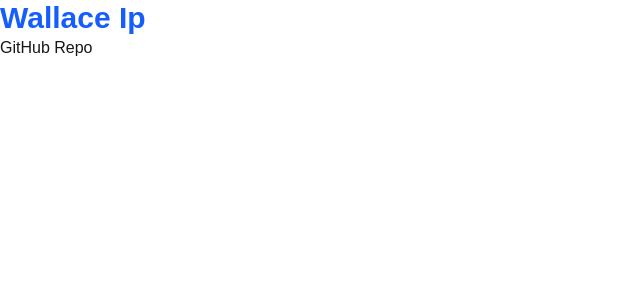
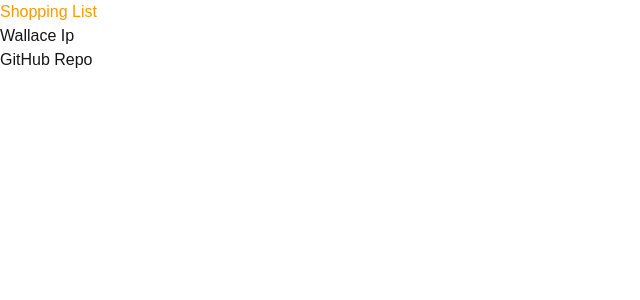
Before and after one commit to wallaceip/cprg306-assignments, a Next.js app: page /week-2 in a window 1280 px wide. Shown: the top 300 px of the page, without its empty margins (0-640 px from the left). Built offline with nearby package versions, Linux system fonts and the light colour scheme.

Commit message:
fix: file organization

```diff
--- a/app/page.js
+++ b/app/page.js
@@ -3,8 +3,8 @@
 export default function Page() {
   return (
     <main>
-      <h1 className="text-3xl font-bold text-blue-600">CPRG 306: Web Development 2 - Assignments </h1>
-      <Link href="/week-2" className="hover:text-blue-400">Week 2 Assignment</Link>
+      <h1 className="text-1xl font-bold text-amber-500">CPRG 306: Web Development 2 - Assignments </h1>
+      <Link href="/week-2" className="hover:text-amber-400">Week 2 Assignment</Link>
     </main>
   );
 }
--- a/app/week-2/page.js
+++ b/app/week-2/page.js
@@ -1,10 +1,10 @@
-import Link from "next/link";
+import StudentInfo from "./student-info";
 
 export default function Page() {
   return (
     <main>
-      <h1 className="text-3xl font-bold text-blue-600">Wallace Ip</h1>
-      <Link href="https://github.com/wallaceip/cprg306-assignments" className="text-underline hover:text-blue-400">GitHub Repo</Link>
+      <h1 className="text-1xl text-amber-500">Shopping List</h1>
+      <StudentInfo />
     </main>
   );
 }
--- a/app/week-2/student-info.js
+++ b/app/week-2/student-info.js
@@ -4,7 +4,7 @@
     return (
     <main>
         <h1>Wallace Ip</h1>
-        <Link href="/week-2"></Link>
+        <Link href="https://github.com/wallaceip/cprg306-assignments" className="hover:text-amber-300">GitHub Repo</Link>
     </main>
     );
 }
```
